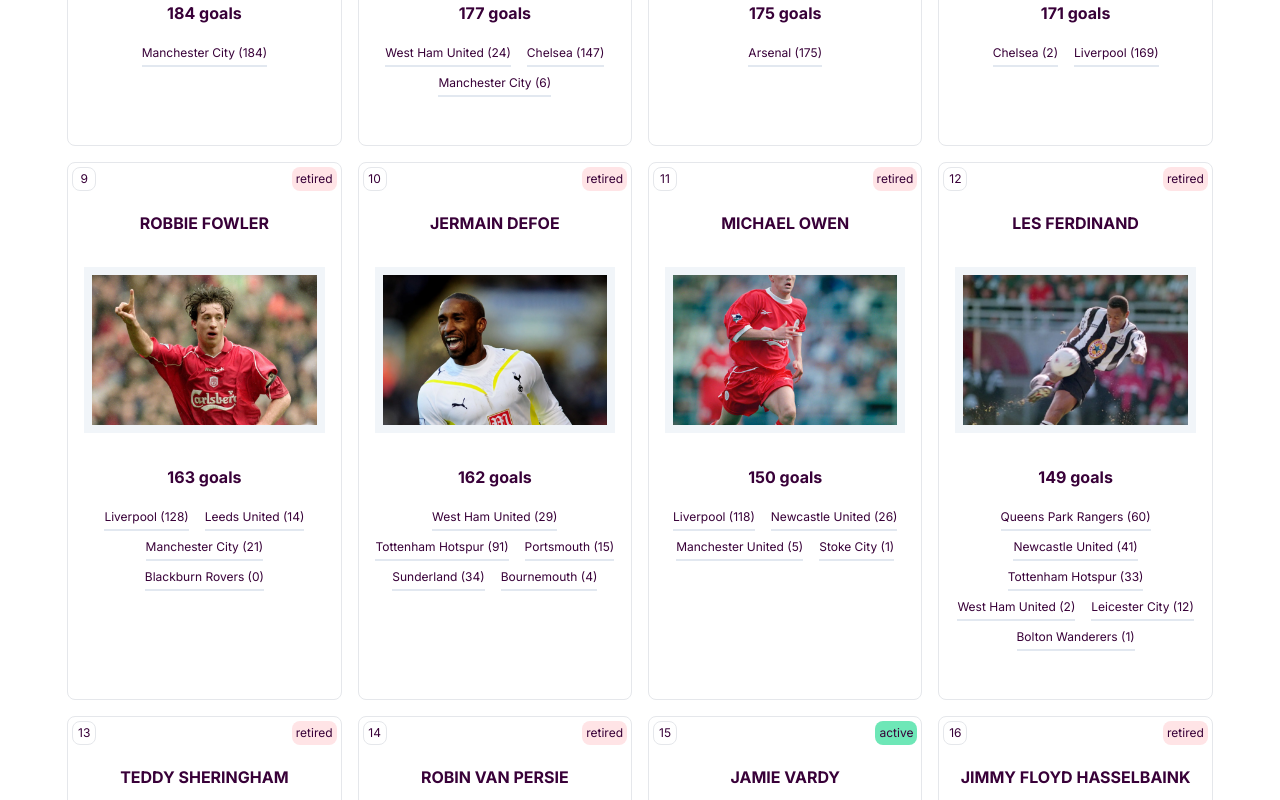
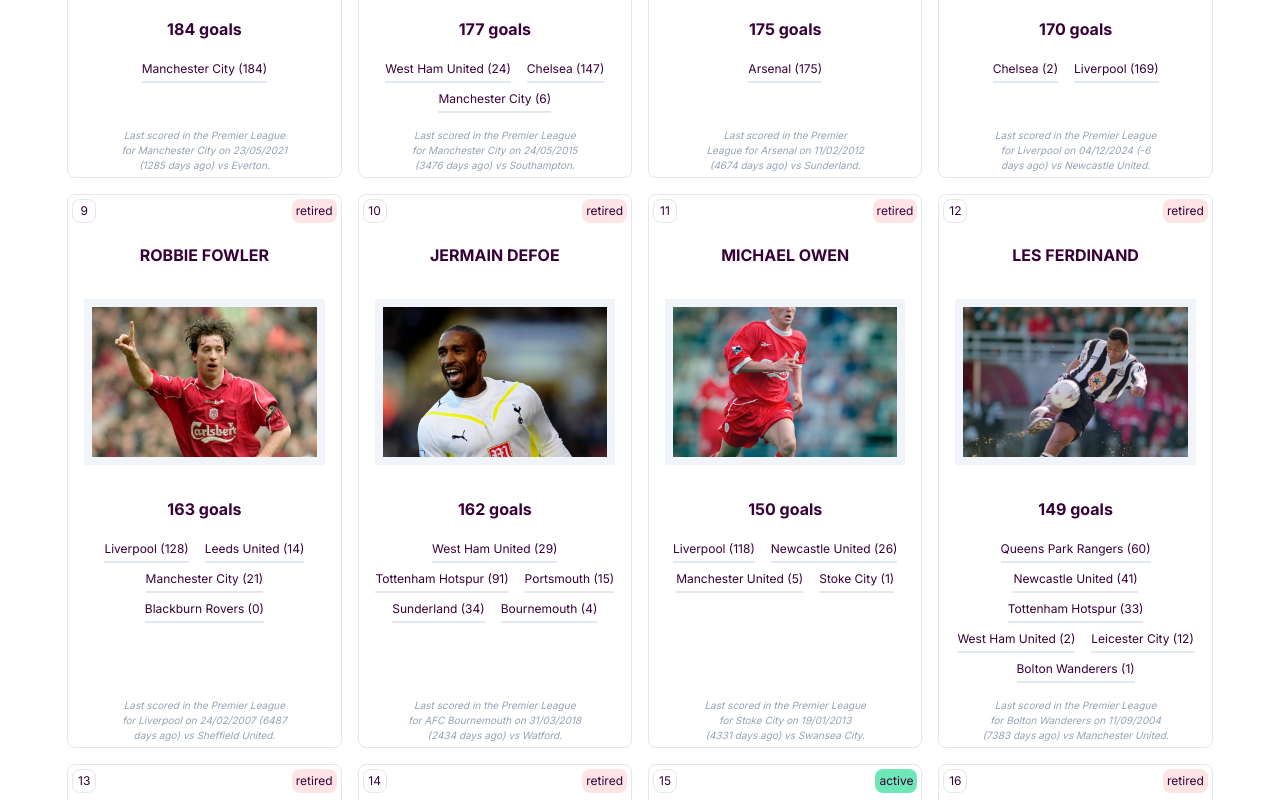
Before and after one commit to michaelgainford/michaelgainford.github.io, a Next.js app: page /projects/football/competitions/english-premier-league/the-100-club in a window 1280 px wide. Shown: the part 1640-2440 px from the top of the page. Built offline with nearby package versions, Linux system fonts and the light colour scheme; what tailwindcss-motion would draw is missing.

Commit message:
Updated EPL 100 Club page.

```diff
--- a/app/projects/football/competitions/english-premier-league/the-100-club/page.jsx
+++ b/app/projects/football/competitions/english-premier-league/the-100-club/page.jsx
@@ -17,6 +17,14 @@ export const metadata = {
 const sortedByGoals = [...TopScorersData].sort((a, b) =>
 	b.playerGoals - a.playerGoals
 );
+
+const calculateDaysAgo = (date) => {
+	const today = new Date();
+	const lastGoalDate = new Date(date);
+	const timeDifference = today - lastGoalDate;
+	const daysDifference = Math.floor(timeDifference / (1000 * 60 * 60 * 24));
+	return daysDifference;
+  };
 
 const pageIntroText = "The Premier League 100 Club is an illustrious group of players who have scored 100 or more goals in the Premier League. The first player to reach this milestone was Alan Shearer, who scored 260 goals in the Premier League during his career. Other members of the 100 Club include Wayne Rooney, Andy Cole, Frank Lampard, Thierry Henry, and Robbie Fowler.";
 
@@ -57,7 +65,7 @@ export default function PAGE_PREMIER_LEAGUE_100_CLUB () {
 									height={150}
 								/>
 								<p className="font-bold">{TopScorer.playerGoals} goals</p>
-								<p className="flex flex-wrap justify-center gap-1 gap-x-4">
+								<p className="flex flex-wrap justify-center gap-1 mb-4 gap-x-4">
 								{Object.values(TopScorer.playerClubs).map((playerClub, index) => {
 									let clubPageLink = clubsDir;
 									return (
@@ -77,6 +85,9 @@ export default function PAGE_PREMIER_LEAGUE_100_CLUB () {
 								<div className={`absolute top-1 right-1 p-1 text-xs player-status rounded-lg lowercase ${TopScorer.playerCurrent ? "bg-emerald-300" : "bg-rose-100"}`}>
 									{TopScorer.playerCurrent ? "Active" : "Retired"}
 								</div>
+								<div className={`absolute bottom-1 left-[4%] text-[10px] mx-auto w-[92%]`}>
+									<p className="px-4 mx-auto italic text-slate-400 text-balance">Last scored in the Premier League for {TopScorer.playerLastGoalFor} on {new Date(TopScorer.playerLastGoalDate).toLocaleDateString('en-GB')} ({calculateDaysAgo(TopScorer.playerLastGoalDate)} days ago) vs {TopScorer.playerLastGoalOpponent}.</p>
+								</div>
 							</div>
 						);
 					})}
--- a/data/data_for__sitemap.json
+++ b/data/data_for__sitemap.json
@@ -33,7 +33,7 @@
         {
             "name": "EPL - 100 Club",
             "href": "/projects/football/competitions/english-premier-league/the-100-club",
-            "lastUpdated": "2024-11-25"
+            "lastUpdated": "2024-12-06"
         },
         {
             "name": "EPL - Competition History",
--- a/data/to_replace_with_json/Data_For_PremierLeagueTopScorers.jsx
+++ b/data/to_replace_with_json/Data_For_PremierLeagueTopScorers.jsx
@@ -225,7 +225,7 @@ const Data_TopScorers = [
 		playerName: "Jamie Vardy",
 		playerSlug: "jamie-vardy",
 		playerClubs: ["Leicester City (141)"],
-		playerApps: 286,
+		playerApps: 320,
 		playerGoals: 141,
 		playerLastGoalFor: "Leicester City",
 		playerLastGoalOpponent: "West Ham United",
@@ -319,12 +319,12 @@ const Data_TopScorers = [
 			"Liverpool (169)"
 		],
 		playerApps: 277,
-		playerGoals: 171,
+		playerGoals: 170,
 		playerLastGoalFor: "Liverpool",
 		playerLastGoalOpponent: "Newcastle United",
 		playerLastGoalDate: "2024-12-04",
 		playerCurrent: true,
-		updated: "2024-12-02",
+		updated: "2024-12-06",
     },
     {
 		playerId: 20,
@@ -420,6 +420,9 @@ const Data_TopScorers = [
 		],
 		playerApps: 385,
 		playerGoals: 123,
+		playerLastGoalFor: "Chelsea",
+		playerLastGoalOpponent: "Bournemouth",
+		playerLastGoalDate: "2024-05-19",
 		playerCurrent: true,
 		updated: "2024-12-02",
     },
@@ -564,13 +567,13 @@ const Data_TopScorers = [
 		playerClubs: [
 			"Tottenham Hotspur (123)"
 		],
-		playerApps: 313,
+		playerApps: 314,
 		playerGoals: 123,
 		playerLastGoalFor: "Tottenham Hotspur",
 		playerLastGoalOpponent: "West Ham United",
 		playerLastGoalDate: "2024-10-19",
 		playerCurrent: true,
-		updated: "2024-12-01"
+		updated: "2024-12-06"
 	}
   ];
 
```
